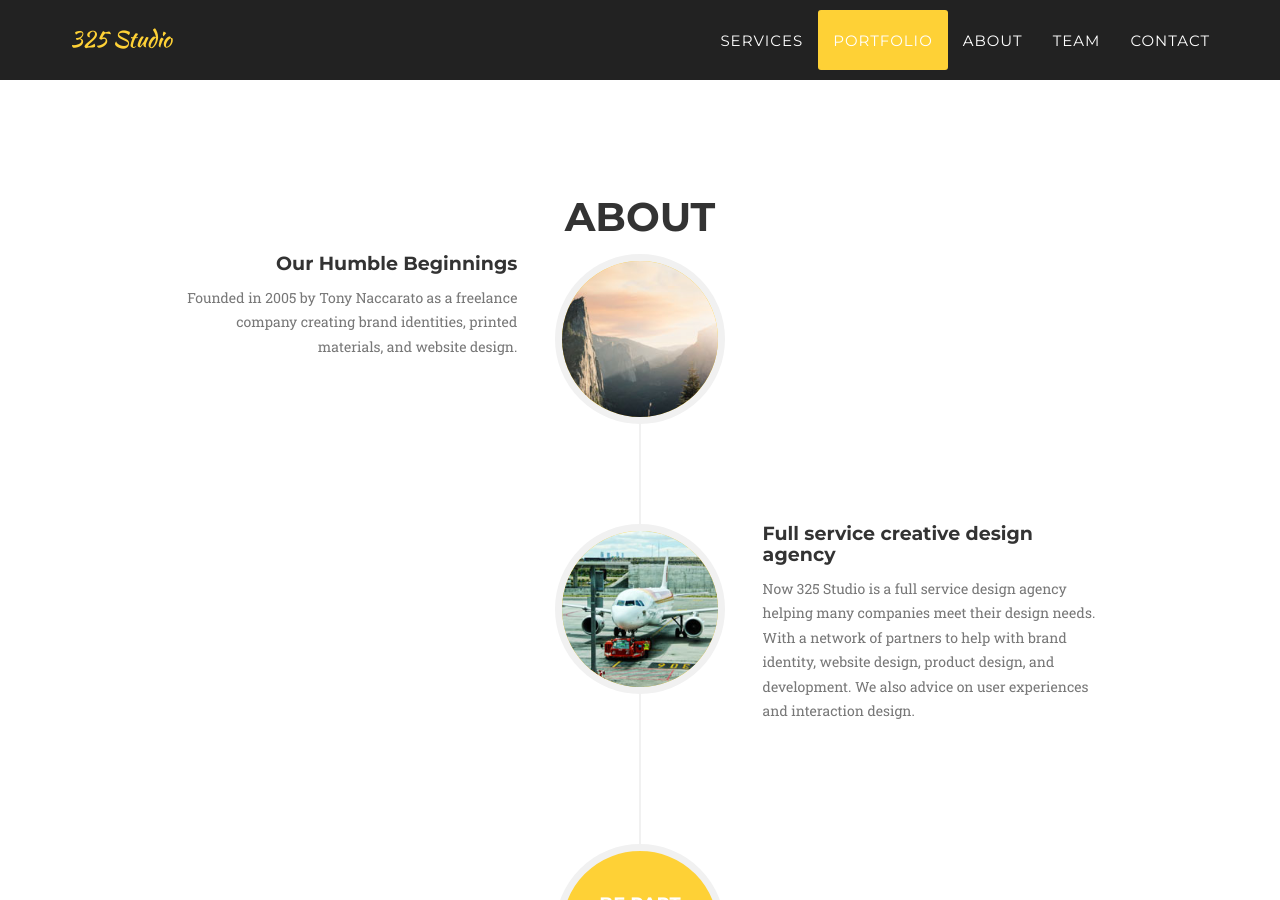
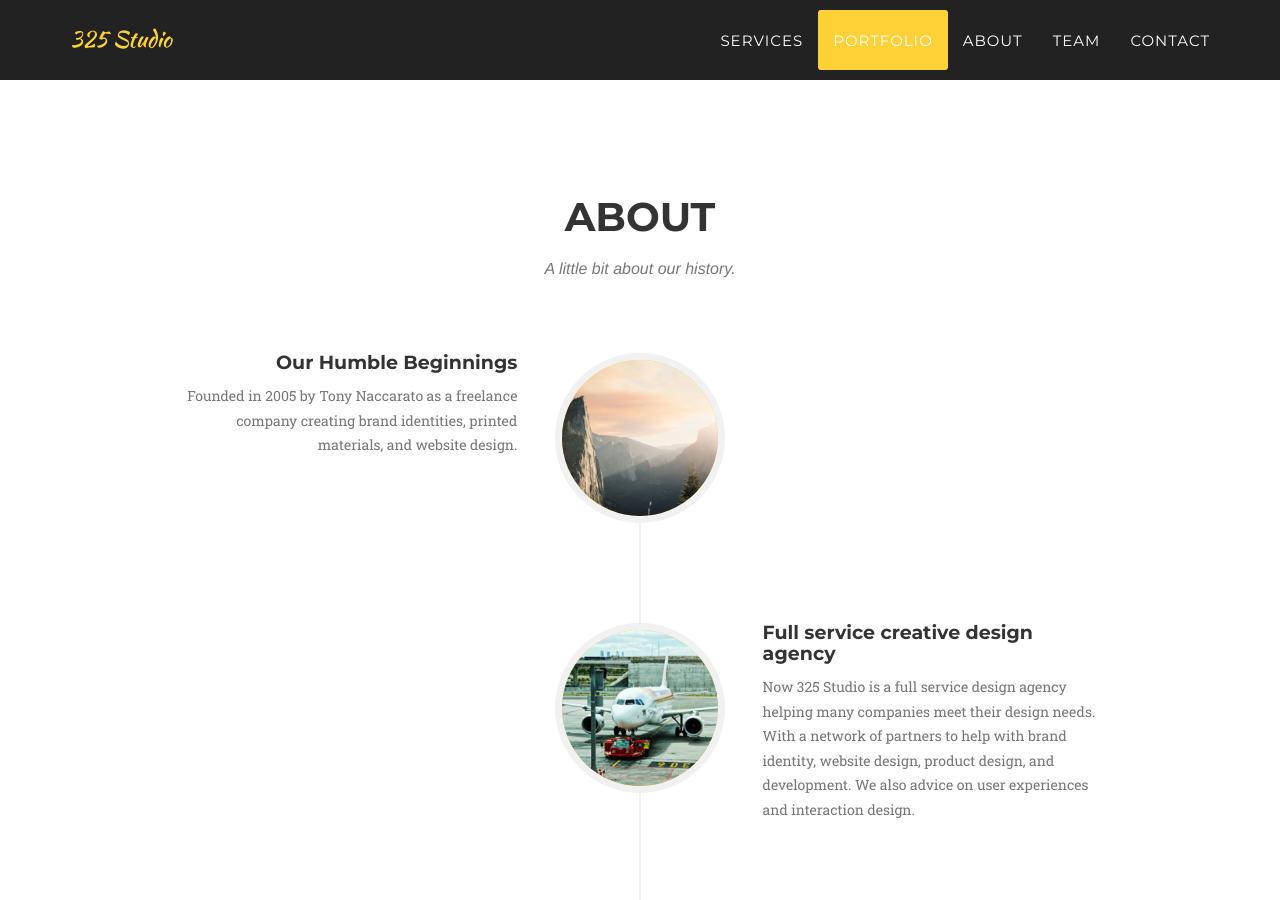
Before and after one commit to naccrat/325studio-old, a Jekyll site: the page built from index.html, in a window 1280 px wide and 900 px high, scrolled down 2760 px. Built offline with Jekyll 4.4.1, drawn with Linux system fonts in a browser that asks for light colours; some web fonts are replaced.

Commit message:
about page update

```diff
--- a/_includes/about.html
+++ b/_includes/about.html
@@ -4,7 +4,7 @@
             <div class="row">
                 <div class="col-lg-12 text-center">
                     <h2 class="section-heading">About</h2>
-                    <!--<h3 class="section-subheading text-muted">Lorem ipsum dolor sit amet consectetur.</h3> -->
+                    <h3 class="section-subheading text-muted">A little bit about our history.</h3>
                 </div>
             </div>
             <div class="row">
```
